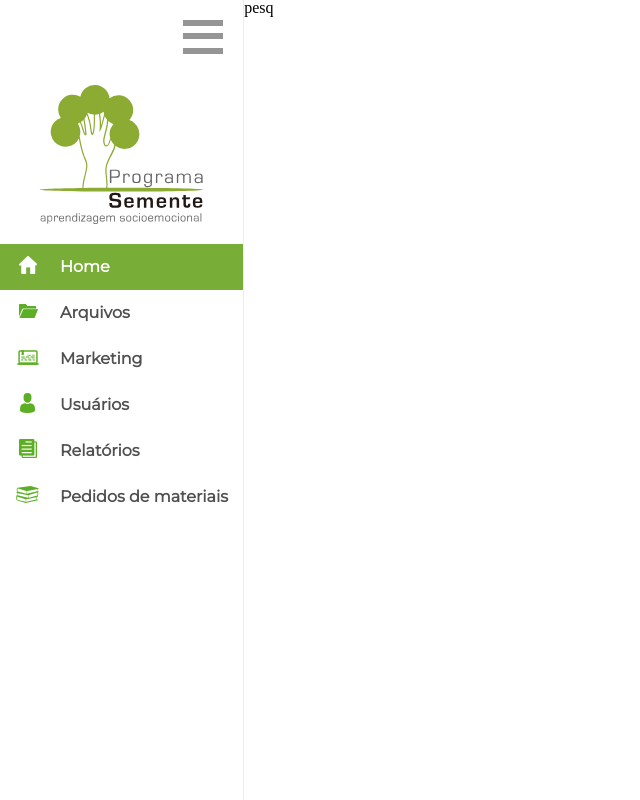
After one commit to danemmanuel/programa-semente, a PHP site: page /dashboard/index.php in a window 1280 px wide. The commit adds this page. Shown: the whole page, without its empty margins (0-640 px from the left). Run offline with PHP 8.4, Linux system fonts and the light colour scheme; some libraries are stand-ins or nearby versions.

Commit message:
menulateral

```diff
--- /dev/null
+++ b/dashboard/includes/footer.php
@@ -0,0 +1 @@
+</body>
--- /dev/null
+++ b/dashboard/includes/head.php
@@ -0,0 +1,16 @@
+<html lang="pt-br">
+<head>
+	<title>Programa semente</title>
+	<meta charset="utf-8">
+	<meta http-equiv="x-ua-compatible" content="ie=edge">
+	<meta name="viewport" content="width=device-width, initial-scale=1, maximum-scale=1.0, user-scalable=no">
+	<meta name="description" content="Halem é o aplicativo universal de Realidade Aumentada que pode ser utilizado para os mais diversos fins">
+	<meta name="keywords" content="Realidade aumentada brasil, realidade aumentada como fazer, realidade aumentada na educação, realidade aumentada exemplos, realidade aumentada e realidade virtual, realidade aumentada, realidade aumentada o que é, realidade aumentada como funciona">
+
+	<link rel="stylesheet" href="../public/css/style.css">
+	<script type="text/javascript" src="https://code.jquery.com/jquery-3.2.1.min.js"></script>
+	<link href="https://fonts.googleapis.com/css?family=Montserrat" rel="stylesheet">
+</head>
+
+
+<body>
--- /dev/null
+++ b/dashboard/includes/menu.php
@@ -0,0 +1,56 @@
+<div class="menu">
+	<div class="iconmenu">
+		<div id="nav-icon3">
+			<span></span>
+			<span></span>
+			<span></span>
+			<span></span>
+		</div>
+	</div>
+	<div class="logo">
+		<img src="../public/img/logo.svg" alt="">
+	</div>
+
+	<div class="menuitens">
+		<a href="">
+			<div class="item home ">
+				Home
+			</div>
+		</a>
+		<a href="">
+			<div class="item arquivos ">
+				Arquivos
+			</div>
+		</a>
+		<a href="">
+			<div class="item marketing ">
+				Marketing
+			</div>
+		</a>
+		<a href="">
+			<div class="item usuarios ">
+				Usuários
+			</div>
+		</a>
+		<a href="">
+			<div class="item relatorios">
+				Relatórios
+			</div>
+		</a>
+		<a href="">
+			<div class="item materiais">
+				Pedidos de materiais
+			</div>
+		</a>
+	</div>
+</div>
+<div class="navheader">
+	pesq
+</div>
+
+<script>
+	$('#nav-icon3').click(function(){
+		$(this).toggleClass('open');
+	});
+
+</script>
--- /dev/null
+++ b/dashboard/index.php
@@ -0,0 +1,19 @@
+<?php
+require("includes/head.php");
+
+require("includes/menu.php");
+
+?>
+<section class="page-home">
+
+</section>
+<script>
+	$(document).ready(function(){
+		$(".home").addClass('active');
+	});
+
+</script>
+<?php
+require("includes/footer.php");
+
+?>
--- a/public/css/style.css
+++ b/public/css/style.css
@@ -193,3 +193,219 @@
    	font-weight: bold;
    	font-size: 20px;
    }
+
+   .menu{
+   	float: left;
+   	width: 19%;
+   	height: 100%;
+   	border-right: 1px solid #ededed;
+   }
+   .iconmenu{
+   	display: flex;
+   	justify-content: flex-end;
+   	padding:20px;
+   }
+   .menu .logo{
+   	padding: 0 40px;
+   }
+   .menuitens{
+   	margin: 20px 0;
+   	font-family: 'Montserrat', sans-serif;
+   	font-weight: bold;
+   }
+   .menuitens .item{
+   	padding-left: 60px;
+   	font-size: 16px;
+   	padding-top: 15px;
+   	padding-bottom: 15px;
+   }
+   .menuitens a{
+   	color: #505050;
+   }
+   .item.home.active{
+   	color: #fff;
+   	background-color: #78ad37;
+   }
+   .item.arquivos.active{
+   	color: #fff;
+   	background-color: #78ad37;
+   }
+   .item.marketing.active{
+   	color: #fff;
+   	background-color: #78ad37;
+   }
+   .item.usuarios.active{
+   	color: #fff;
+   	background-color: #78ad37;
+   }
+   .item.relatorios.active{
+   	color: #fff;
+   	background-color: #78ad37;
+   }
+   .item.materiais.active{
+   	color: #fff;
+   	background-color: #78ad37;
+   }
+   .item.home.active::before{
+   	background-image: url(../../public/img/home-icon-w.png);
+   }
+   .item.home::before{
+   	content: "";
+   	position: absolute;
+   	width: 25px;
+   	height: 25px;
+   	left: 15px;
+   	margin-top: -7px;
+   	background-image: url(../../public/img/home-icon.png);
+   	background-size: 100%;
+   	background-position: center;
+   	background-repeat: no-repeat;
+   }
+   .item.arquivos.active::before{
+   	background-image: url(../../public/img/arquivos-w.png);
+   }
+   .item.arquivos::before{
+   	content: "";
+   	position: absolute;
+   	width: 25px;
+   	height: 25px;
+   	left: 15px;
+   	margin-top: -7px;
+   	background-image: url(../../public/img/arquivos.png);
+   	background-size: 100%;
+   	background-position: center;
+   	background-repeat: no-repeat;
+   }
+   .item.marketing.active::before{
+   	background-image: url(../../public/img/marketing-w.png);
+   }
+   .item.marketing::before{
+   	content: "";
+   	position: absolute;
+   	width: 25px;
+   	height: 25px;
+   	left: 15px;
+   	margin-top: -7px;
+   	background-image: url(../../public/img/marketing.png);
+   	background-size: 100%;
+   	background-position: center;
+   	background-repeat: no-repeat;
+   }
+   .item.usuarios.active::before{
+   	background-image: url(../../public/img/usuarios-w.png);
+   }
+   .item.usuarios::before{
+   	content: "";
+   	position: absolute;
+   	width: 25px;
+   	height: 25px;
+   	left: 15px;
+   	margin-top: -7px;
+   	background-image: url(../../public/img/usuarios.png);
+   	background-size: 100%;
+   	background-position: center;
+   	background-repeat: no-repeat;
+   }
+   .item.relatorios.active::before{
+   	background-image: url(../../public/img/relatorios-w.png);
+   }
+   .item.relatorios::before{
+   	content: "";
+   	position: absolute;
+   	width: 25px;
+   	height: 25px;
+   	left: 15px;
+   	margin-top: -7px;
+   	background-image: url(../../public/img/relatorios.png);
+   	background-size: 100%;
+   	background-position: center;
+   	background-repeat: no-repeat;
+   }
+   .item.materiais.active::before{
+   	background-image: url(../../public/img/materiais-w.png);
+   }
+   .item.materiais::before{
+   	content: "";
+   	position: absolute;
+   	width: 25px;
+   	height: 25px;
+   	left: 15px;
+   	margin-top: -7px;
+   	background-image: url(../../public/img/materiais.png);
+   	background-size: 100%;
+   	background-position: center;
+   	background-repeat: no-repeat;
+   }
+   #nav-icon3{
+   	width: 40px;
+   	height: 45px;
+   	position: relative;
+   	-webkit-transform: rotate(0deg);
+   	-moz-transform: rotate(0deg);
+   	-o-transform: rotate(0deg);
+   	transform: rotate(0deg);
+   	-webkit-transition: .5s ease-in-out;
+   	-moz-transition: .5s ease-in-out;
+   	-o-transition: .5s ease-in-out;
+   	transition: .5s ease-in-out;
+   	cursor: pointer;
+   }
+   #nav-icon3 span{
+   	display: block;
+   	position: absolute;
+   	height: 6px;
+   	width: 100%;
+   	background: #959595;
+   	opacity: 1;
+   	left: 0;
+   	-webkit-transform: rotate(0deg);
+   	-moz-transform: rotate(0deg);
+   	-o-transform: rotate(0deg);
+   	transform: rotate(0deg);
+   	-webkit-transition: .25s ease-in-out;
+   	-moz-transition: .25s ease-in-out;
+   	-o-transition: .25s ease-in-out;
+   	transition: .25s ease-in-out;
+   }
+   #nav-icon3 span:nth-child(1) {
+   	top: 0px;
+   }
+
+   #nav-icon3 span:nth-child(2),#nav-icon3 span:nth-child(3) {
+   	top: 13px;
+   }
+
+   #nav-icon3 span:nth-child(4) {
+   	top: 28px;
+   }
+
+   #nav-icon3.open span:nth-child(1) {
+   	top: 18px;
+   	width: 0%;
+   	left: 50%;
+   }
+
+   #nav-icon3.open span:nth-child(2) {
+   	-webkit-transform: rotate(45deg);
+   	-moz-transform: rotate(45deg);
+   	-o-transform: rotate(45deg);
+   	transform: rotate(45deg);
+   }
+
+   #nav-icon3.open span:nth-child(3) {
+   	-webkit-transform: rotate(-45deg);
+   	-moz-transform: rotate(-45deg);
+   	-o-transform: rotate(-45deg);
+   	transform: rotate(-45deg);
+   }
+
+   #nav-icon3.open span:nth-child(4) {
+   	top: 18px;
+   	width: 0%;
+   	left: 50%;
+   }
+   .navheader{
+   	height: 40px;
+   	float: left;
+   	width: 80.9%;
+   }
```
Also changed, not shown: public/img/arquivos-w.png (added), public/img/arquivos.png (added), public/img/home-icon-w.png (added), public/img/home-icon.png (added), public/img/marketing-2.png (added), public/img/marketing-w.png (added), public/img/marketing.png (added), public/img/materiais-w.png (added), public/img/materiais.png (added), public/img/relatorios-w.png (added), public/img/relatorios.png (added), public/img/usuarios-w.png (added), public/img/usuarios.png (added).
